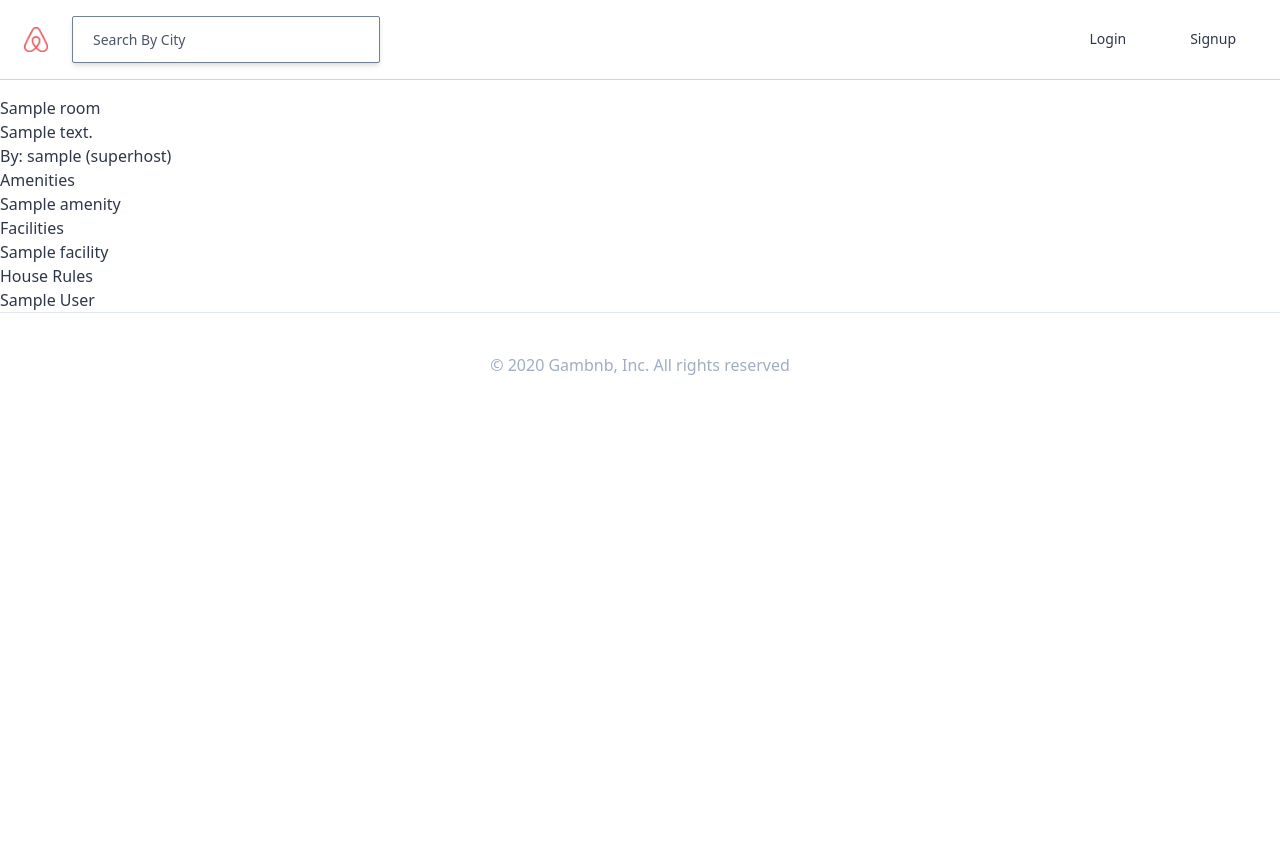
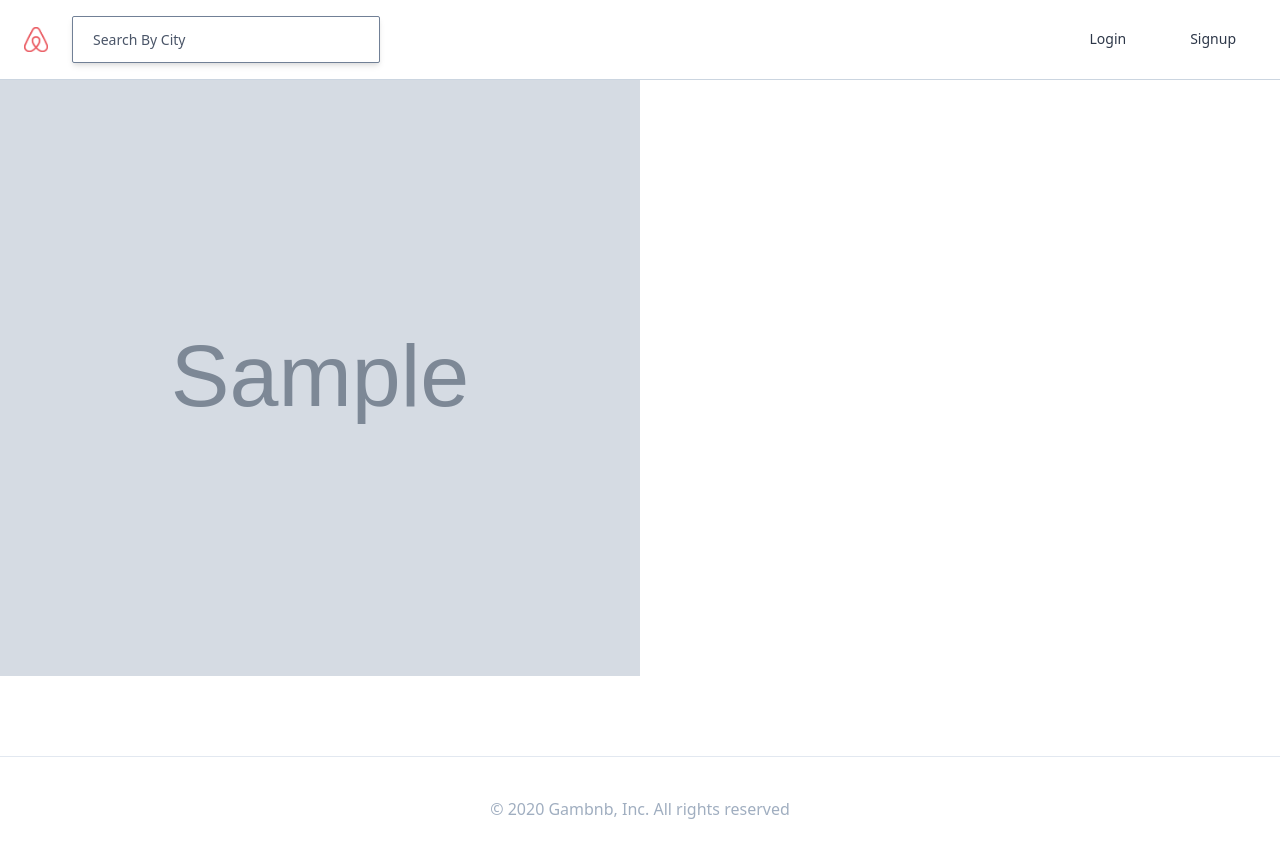
Before and after one commit to jgam/air-bnb, a Django app: page /rooms/1 in a window 1280 px wide. Before the commit the page ends 375 px from the top, so only its background shows below. Run offline with Django 3.2, Linux system fonts and the light colour scheme; tables that the repository leaves empty hold one stand-in row (values such as "Sample post"); grey boxes marked "Sample" are stand-in pictures; parts of the project's set-up code (start-up, migrations or seed data) failed here and were passed over; some libraries are stand-ins or nearby versions.

Commit message:
room photo styled first

```diff
--- a/rooms/models.py
+++ b/rooms/models.py
@@ -104,3 +104,7 @@ class Room(core_models.TimeStampedModel):
     def first_photo(self):
         photo, = self.photos.all()[:1]
         return photo.file.url
+
+    def get_next_four_photos(self):
+        photos = self.photos.all()[1:5]
+        return photos
--- a/templates/rooms/room_detail.html
+++ b/templates/rooms/room_detail.html
@@ -5,33 +5,13 @@
 {% endblock page_title %}
 
 {% block content %}
-<div>
-    <h1>{{room.name}}</h1>
-    <h3>{{room.description}}</h3>
-</div>
-<div>
-    <h2>By: <a href="{{room.host.get_absolute_url}}">{{room.host.username}}</a>
-        {% if room.host.superhost%}
-            (superhost)
-        {% endif %}
-    </h2>
-    <h3>Amenities</h3>
-    <ul>
-        {% for a in room.amenities.all %}
-            <li>{{a}}</li>
-        {% endfor %}
-    </ul>
-    <h3>Facilities</h3>
-    <ul>
-        {% for f in room.facilities.all %}
-            <li>{{f}}</li>
-        {% endfor %}
-    </ul>
-    <h3>House Rules</h3>
-    <ul>
-        {% for h in room.house_rules.all %}
-            <li>{{h}}</li>
-        {% endfor %}
-    </ul>
-</div>
+
+    <div class="-mt-5 container max-w-full h-75vh flex mb-20">
+        <div class="h-full w-1/2 bg-cover bg-center" style="background-image:url({{room.first_photo}})"></div>
+        <div class="h-full w-1/2 flex flex-wrap">
+            {% for photo in room.get_next_four_photos %}
+                <div style="background-image:url({{photo.file.url}})" class="w-1/2 h-auto bg-cover bg-center border-gray-500 border"></div>
+            {% endfor %}
+        </div>
+    </div>
 {% endblock %}
```
